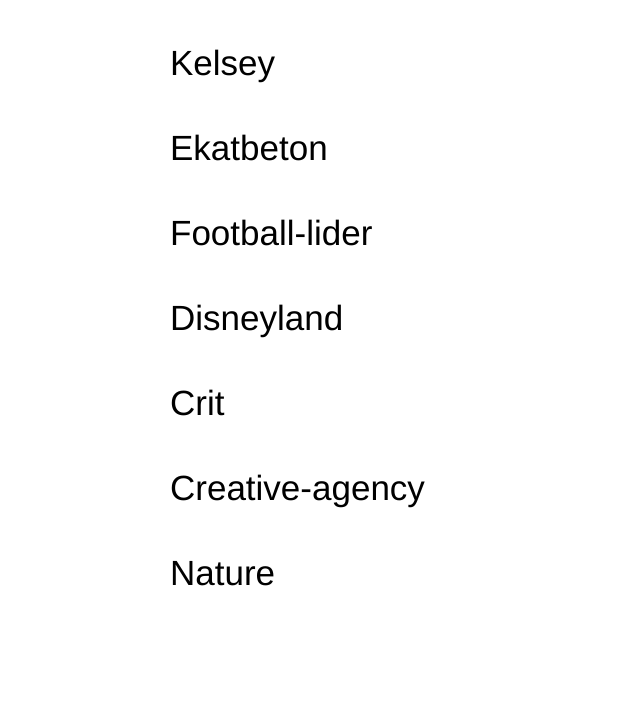
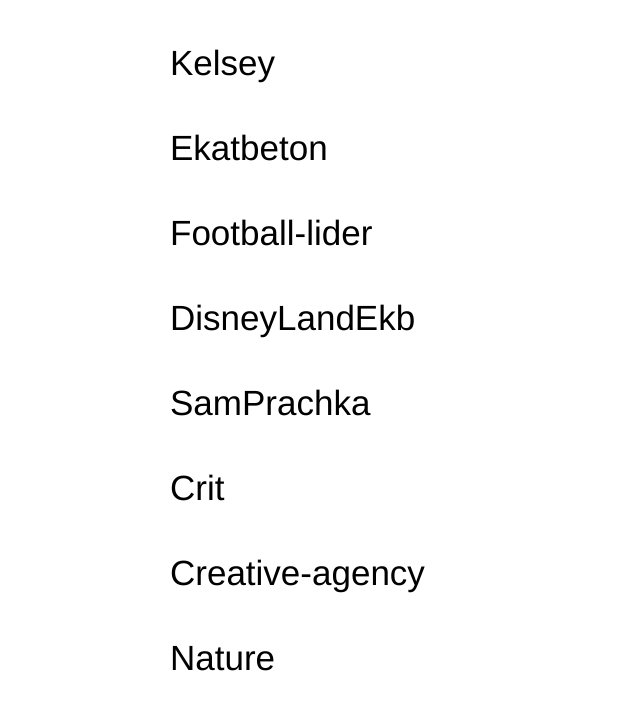
Before and after one commit to bboyedance/bboyedance.github.io, a plain HTML site: page index.html in a window 1280 px wide. Shown: the part 1857-2566 px from the top of the page, without its empty margins (0-640 px from the left). Drawn offline with Linux system fonts and the light colour scheme.

Commit message:
Update index.html

```diff
--- a/index.html
+++ b/index.html
@@ -84,8 +84,14 @@
 
             <li>
                 <a href="https://disneylandekb.github.io" target="_blank">
-                <h3>Disneyland</h3></a>
+                <h3>DisneyLandEkb</h3></a>
             </li>
+
+             <li>
+                <a href="https://http://samprachka.com" target="_blank">
+                <h3>SamPrachka</h3></a>
+            </li>
+
 
             <li>
                 <a href="https://www.crit-research.it/it/" target="_blank">
```
